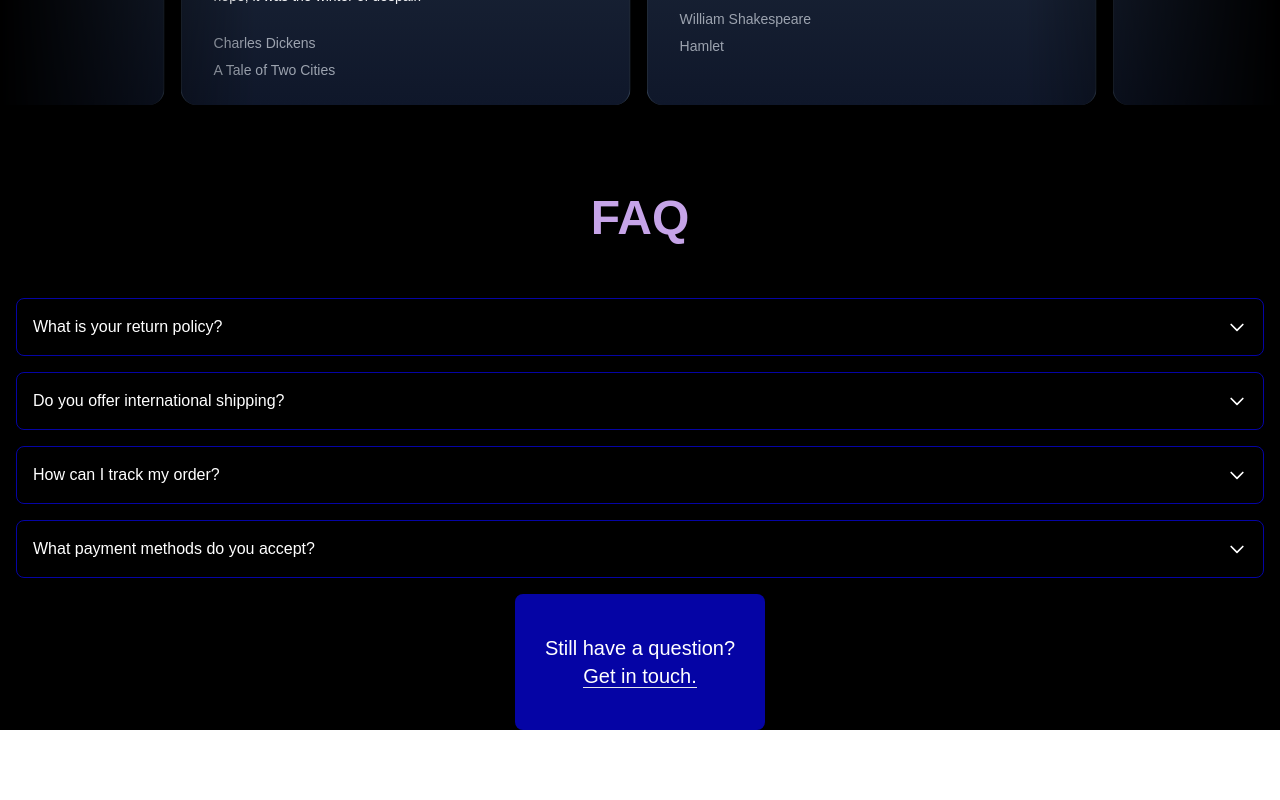
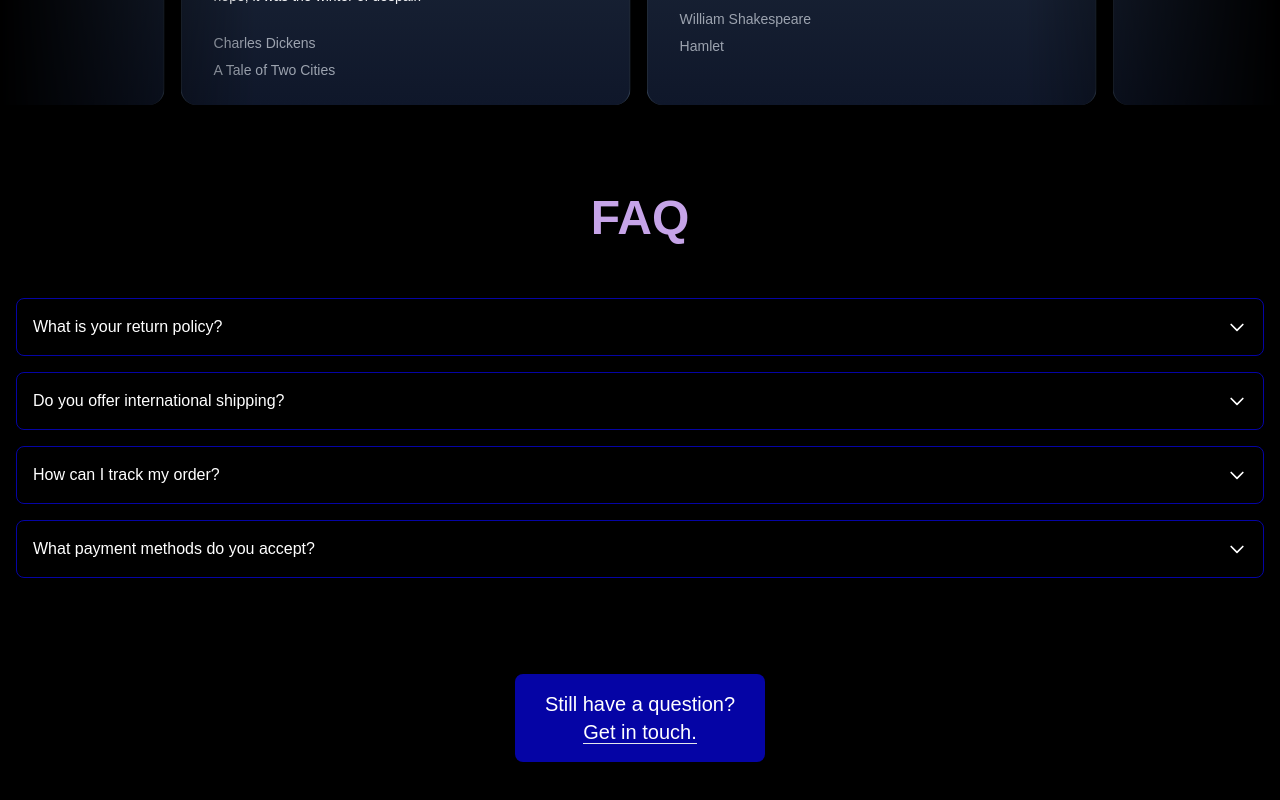
Before and after one commit to rajputboyars/aceternity-portfolio, a Next.js app: page / in a window 1280 px wide. Shown: the part 2664-3464 px from the top of the page. Before the commit the page ends 3394 px from the top, so only its background shows below. Built offline with nearby package versions, Linux system fonts and the light colour scheme.

Commit message:
changes in ui part

```diff
--- a/src/app/page.tsx
+++ b/src/app/page.tsx
@@ -27,9 +27,11 @@ export default function Home() {
           <h2 className="text-center md:text-5xl text-4xl font-bold mb-10"><span className="text-[#c6a4e8]">FAQ</span></h2>
           <FAQ />
         </section>
-        <Link href={"https://calendly.com/kukkarshubham121/30min"} className=" text-center mx-auto py-10 cursor-pointer text-xl p-4 rounded-lg bg-[#0504a5] block max-w-[250px] w-full ">Still have a question?
+        <section className="py-10">
+        <Link href={"https://calendly.com/kukkarshubham121/30min"} className=" text-center mx-auto my-10 cursor-pointer text-xl p-4 rounded-lg bg-[#0504a5] block max-w-[250px] w-full ">Still have a question?
           <span className=" border-b border-[#fff mt-2]">Get in touch.</span>
         </Link>
+        </section>
       </div>
     </>
   );
```
